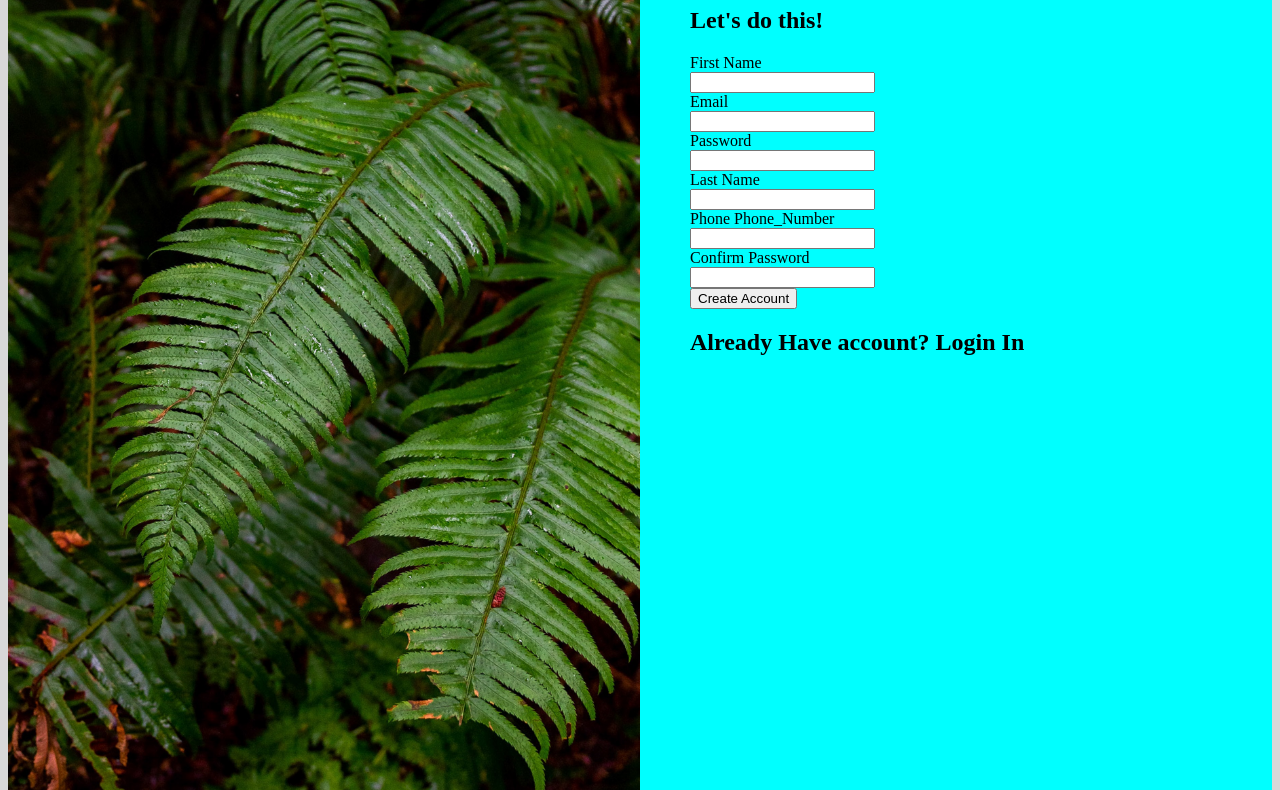
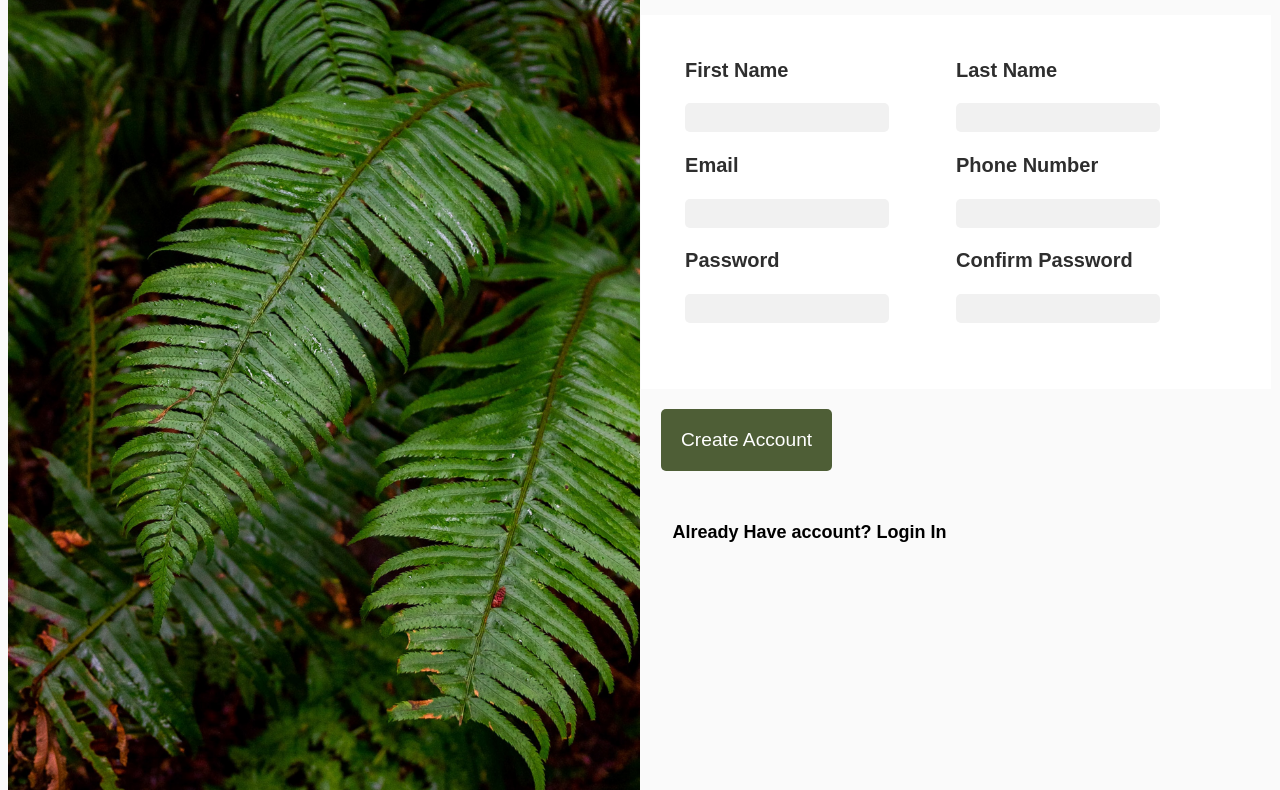
Before and after one commit to SteveLorde/Login-Page, a plain HTML site: page index.html in a window 1280 px wide. Shown: the part 131-921 px from the top of the page. Drawn offline with Linux system fonts and the light colour scheme.

Commit message:
Layout Done

```diff
--- a/index.html
+++ b/index.html
@@ -13,14 +13,15 @@
             <img src="assets/halie-west-25xggax4bSA-unsplash.jpg" alt="">
         </div>
         <div class="LoginSide">
-            <h1>
+            <h1 class="Typos">
                 This is not a real online service lol
             </h1>
             <div>
-                <h2>
+                <h2 class="Typos">
                     Let's do this!
                 </h2>
-                <form action="" method="post">
+                <form class="Form" action="" method="post">
+                    <div class="formcolumn">
                     <label for="first_name">First Name</label>
                     <br>
                     <input type="text" id="first_name">
@@ -33,22 +34,25 @@
                     <br>
                     <input type="text" id="Password">
                     <br>
+                    </div>
+                    <div class="formcolumn">
                     <label for="Last_Name">Last Name</label>
                     <br>
                     <input type="text" id="Last_Name">
                     <br>
-                    <label for="Phone_Number">Phone Phone_Number</label>
+                    <label for="Phone_Number"> Phone Number</label>
                     <br>
                     <input type="text" id="Phone_Number">
                     <br>
                     <label for="confirm-pass">Confirm Password</label>
                     <br>
                     <input type="text" id="confirm-pass">
+                    </div>
                 </form>
             </div>
             <button>Create Account</button>
 
-            <h2>Already Have account? <span>Login In</span></h2>
+            <h2 class="Typos">Already Have account? <span>Login In</span></h2>
         </div>
     </div>
 </body>
--- a/style.css
+++ b/style.css
@@ -1,5 +1,5 @@
 body {
-background-color: rgb(216, 216, 216);
+background-color: rgb(250, 250, 250);
 }
 
 .mainflex {
@@ -13,10 +13,52 @@ background-color: rgb(216, 216, 216);
 img {
     width: 100%;
     height: auto;
+    border-radius: 20px;
 }
 
 .LoginSide {
-    background-color: aqua;
-    padding: 50px;
+    padding: 1px;
     flex: auto;
 }
+
+.Form {
+    background-color: rgb(255, 255, 255);
+    display: flex;
+    padding: 7%;
+}
+label {
+    flex: 1;
+    color: rgb(46, 46, 46);
+    font-size: 20px;
+    font-weight: 600;
+    font-family: Arial, Helvetica, sans-serif;
+}
+input {
+    flex: 1;
+    padding: 7px;
+    width: 70%;
+    margin: 8% 0% 8% 0%;
+    border-radius: 5px;
+    background-color: rgb(241, 241, 241);
+    border-style: hidden;
+}
+button {
+    margin: 20px;
+    padding: 20px;
+    border-radius: 5px;
+    color: white;
+    font-size: larger;
+    background-color: rgb(78, 94, 54);
+    border-style: hidden;
+    cursor: pointer;
+
+}
+.formcolumn {
+    flex: 50%;
+}
+
+.Typos {
+    font-family: sans-serif;
+    margin: 5%;
+    font-size: large;
+}
```
